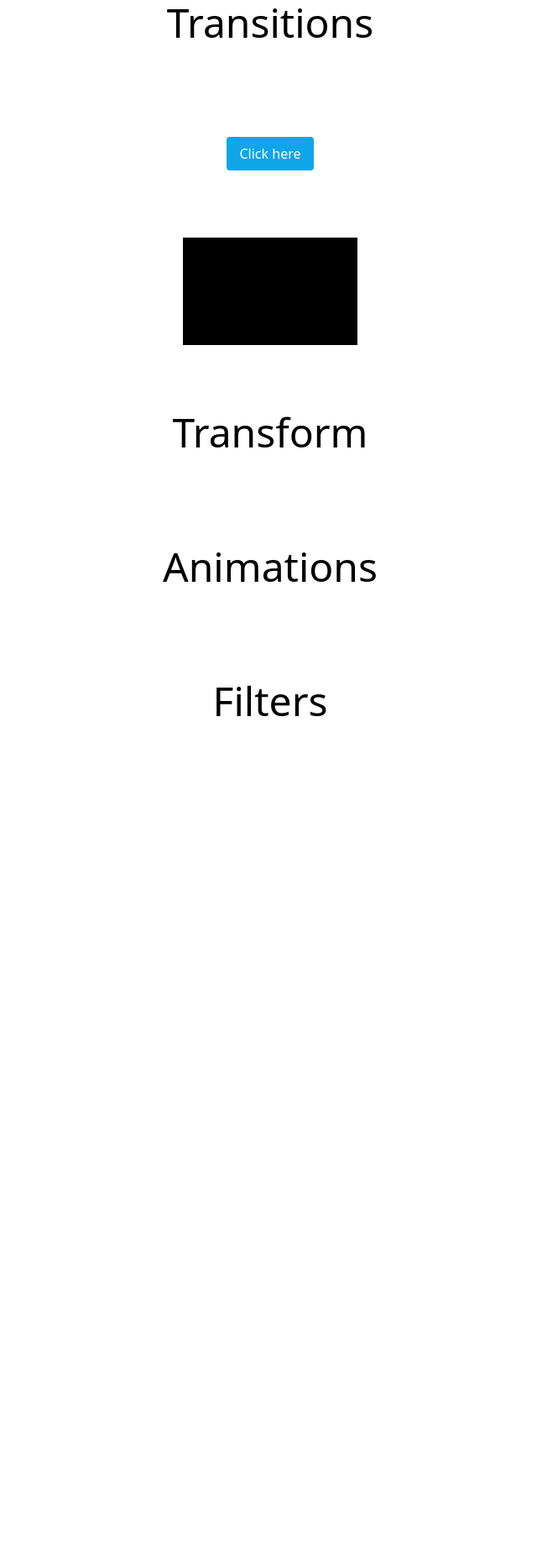
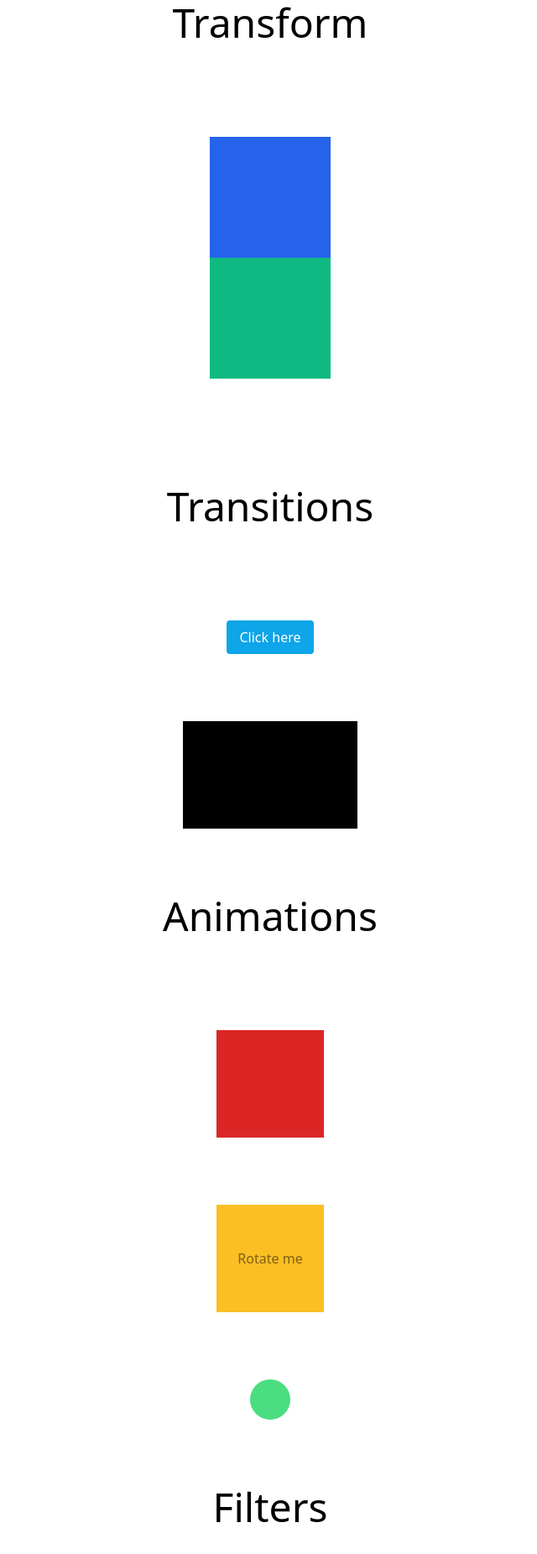
Before and after one commit to Ruma303/tailwind-fundamentals, a plain HTML site: page Lezioni/Effects/index.html in a window 1280 px wide. Shown: the part 5-1856 px from the top of the page at 84% size, without its empty margins (326-966 px from the left). Before the commit the page ends 936 px from the top, so only its background shows below. Drawn offline with nearby package versions, Linux system fonts and the light colour scheme.

Commit message:
translate e animations

```diff
--- a/Lezioni/Effects/index.html
+++ b/Lezioni/Effects/index.html
@@ -9,20 +9,32 @@
 </head>
 
 <body class="p-2 mb-8 ms-2 container flex flex-col items-center gap-y-20">
+
+    <h1 class="text-5xl text-center mb-8">Transform</h1>
+
+    <div class="group mb-12">
+        <div class="w-36 h-36 bg-blue-600 group-hover:scale-x-50 group-hover:rotate-180 group-hover:bg-sky-500 group-hover:translate-y-1/3 group-hover:skew-y-12 group-hover:origin-right duration-1000 transition-all"></div>
+        <div class="w-36 h-36 bg-emerald-500 group-hover:scale-y-150 group-hover:rotate-180 group-hover:bg-fuchsia-500 group-hover:translate-y-1/3 group-hover:skew-y-12 group-hover:origin-left duration-1000 transition-all"></div>
+    </div>
+
+
     <h1 class="text-5xl text-center mb-8">Transitions</h1>
 
     <button class="px-4 py-2 text-white bg-sky-500 rounded hover:bg-red-600
-        duration-300 transition-colors duration-300 delay-100 ease-in
-    ">Click here</button>
+        duration-300 transition-all duration-300 delay-100 ease-in">Click here</button>
 
     <div class="w-52 h-32 bg-black hover:opacity-20 hover:w-72 hover:h-40
         transition-all ease-out duration-1000"></div>
 
-    <h1 class="text-5xl text-center mb-8">Transform</h1>
+
+    <h1 class="text-5xl text-center mb-8">Animations</h1>
+    <div class="w-32 h-32 bg-red-600 motion-safe:animate-spin"></div>
+    <div class="w-32 h-32 bg-amber-400 hover:animate-spin flex justify-center items-center">
+        <p class="animate-pulse">Rotate me</p>
+    </div>
+    <div class="w-12 h-12 rounded-full bg-green-400 animate-ping"></div>
 
 
-
-    <h1 class="text-5xl text-center mb-8">Animations</h1>
     <h1 class="text-5xl text-center mb-8">Filters</h1>
 </body>
 </html>
```
